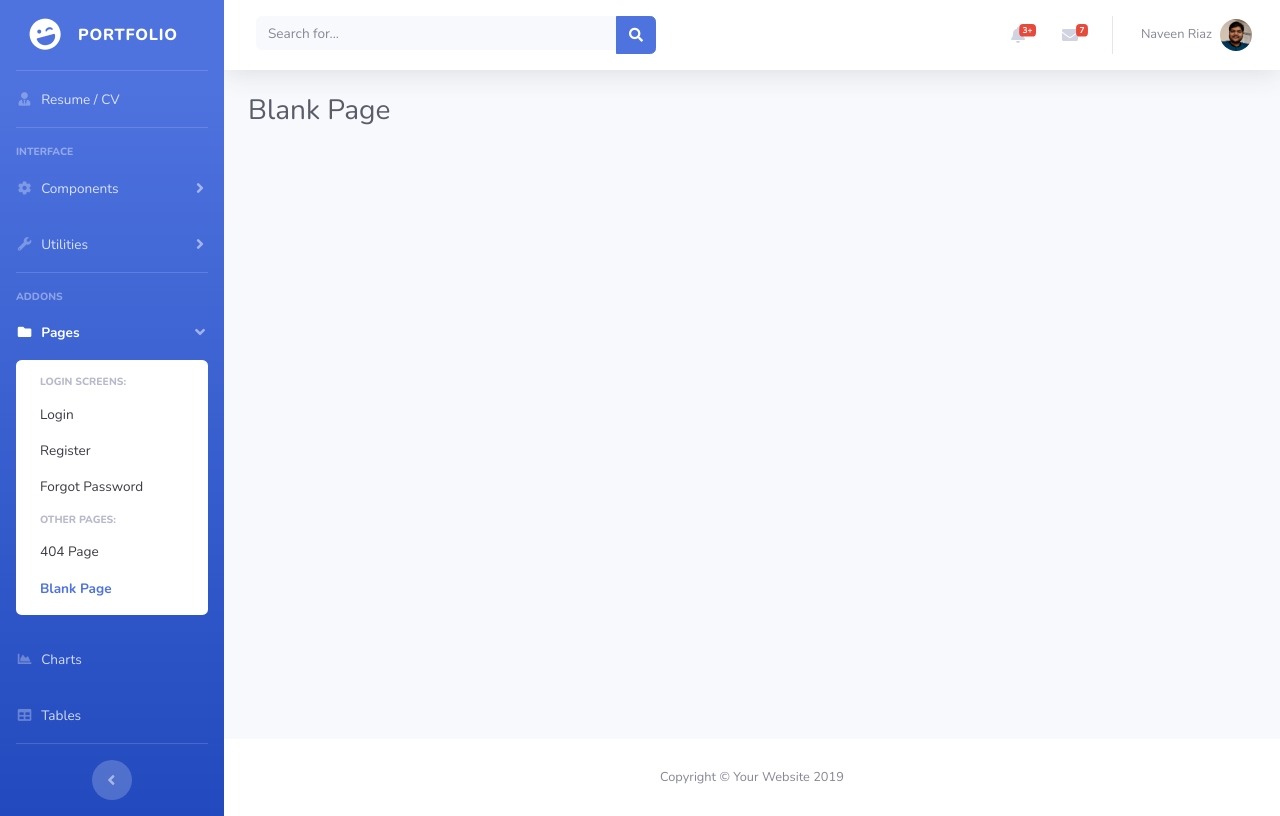
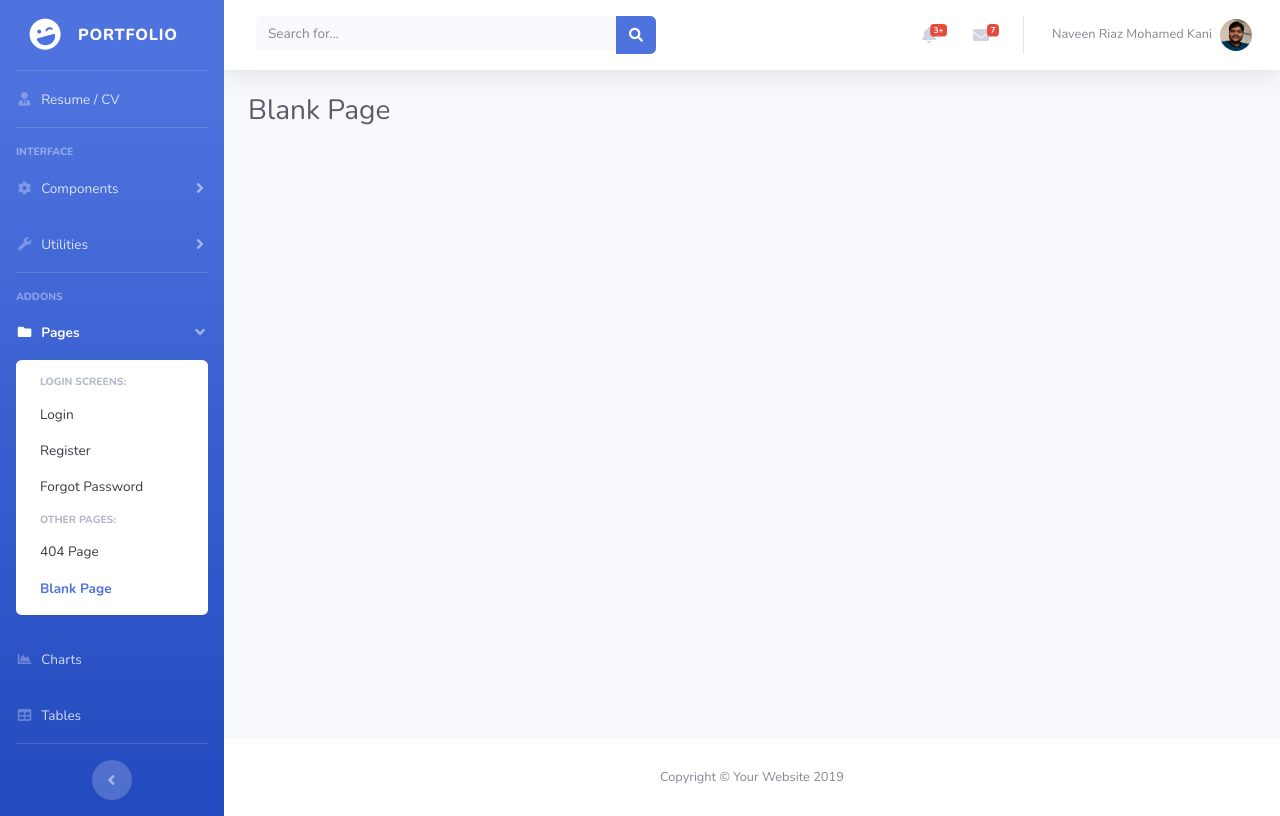
Before and after one commit to naveenriaz/naveenriaz.github.io, a website with bundled scripts: page blank.html in a window 1280 px wide. Built offline with nearby package versions, Linux system fonts and the light colour scheme.

Commit message:
Update Full Name

```diff
--- a/blank.html
+++ b/blank.html
@@ -9,7 +9,7 @@
   <meta name="description" content="">
   <meta name="author" content="">
 
-  <title>Naveen Riaz - Portfolio</title>
+  <title>Naveen Riaz Mohamed Kani - Portfolio</title>
 
   <!-- Custom fonts for this template-->
   <link href="vendor/fontawesome-free/css/all.min.css" rel="stylesheet" type="text/css">
@@ -298,7 +298,7 @@
             <!-- Nav Item - User Information -->
             <li class="nav-item dropdown no-arrow">
               <a class="nav-link dropdown-toggle" href="#" id="userDropdown" role="button" data-toggle="dropdown" aria-haspopup="true" aria-expanded="false">
-                <span class="mr-2 d-none d-lg-inline text-gray-600 small">Naveen Riaz</span>
+                <span class="mr-2 d-none d-lg-inline text-gray-600 small">Naveen Riaz Mohamed Kani</span>
                 <img class="img-profile rounded-circle" src="img/profile.jpg">
               </a>
               <!-- Dropdown - User Information -->
```
Also changed, not shown: 404.html (+1 -1 lines), buttons.html (+1 -1 lines), cards.html (+1 -1 lines), charts.html (+1 -1 lines), index.html (+1 -1 lines), tables.html (+1 -1 lines), utilities-animation.html (+1 -1 lines), utilities-border.html (+1 -1 lines), utilities-color.html (+1 -1 lines), utilities-other.html (+1 -1 lines).
